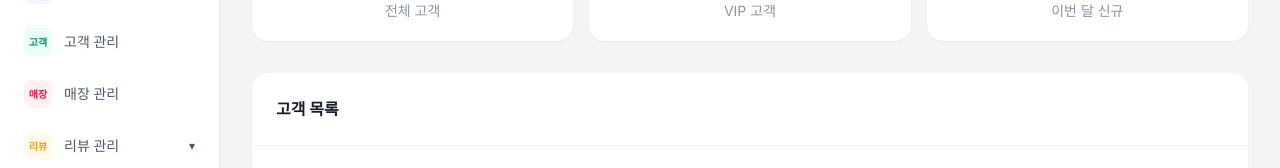
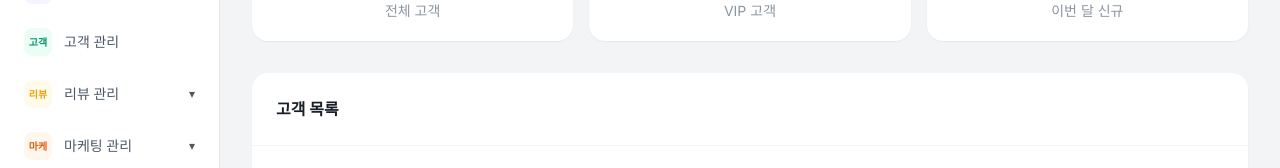
Before and after one commit to jty0221-del/localution, a Next.js app: page /crm in a window 1280 px wide. Shown: the part 179-347 px from the top of the page. Built offline with nearby package versions, Linux system fonts and the light colour scheme.

Commit message:
refactor(sidebar): remove 매장 관리 link (duplicates dashboard sidebar items)

```diff
--- a/app/components/Sidebar.tsx
+++ b/app/components/Sidebar.tsx
@@ -8,7 +8,6 @@ const FLAT_NAV = [
   { href: '/dashboard', label: '대시보드',  icon: 'DB',  colors: { bg: '#EFF6FF', text: '#3182F6' } },
   { href: '/qr-admin',  label: 'QR 관리',   icon: 'QR',  colors: { bg: '#F5F3FF', text: '#8B5CF6' } },
   { href: '/customers', label: '고객 관리', icon: '고객', colors: { bg: '#ECFDF5', text: '#059669' } },
-  { href: '/store',     label: '매장 관리', icon: '매장', colors: { bg: '#FFF1F2', text: '#E11D48' } },
 ]
 
 const REVIEW_SUB = [
```
